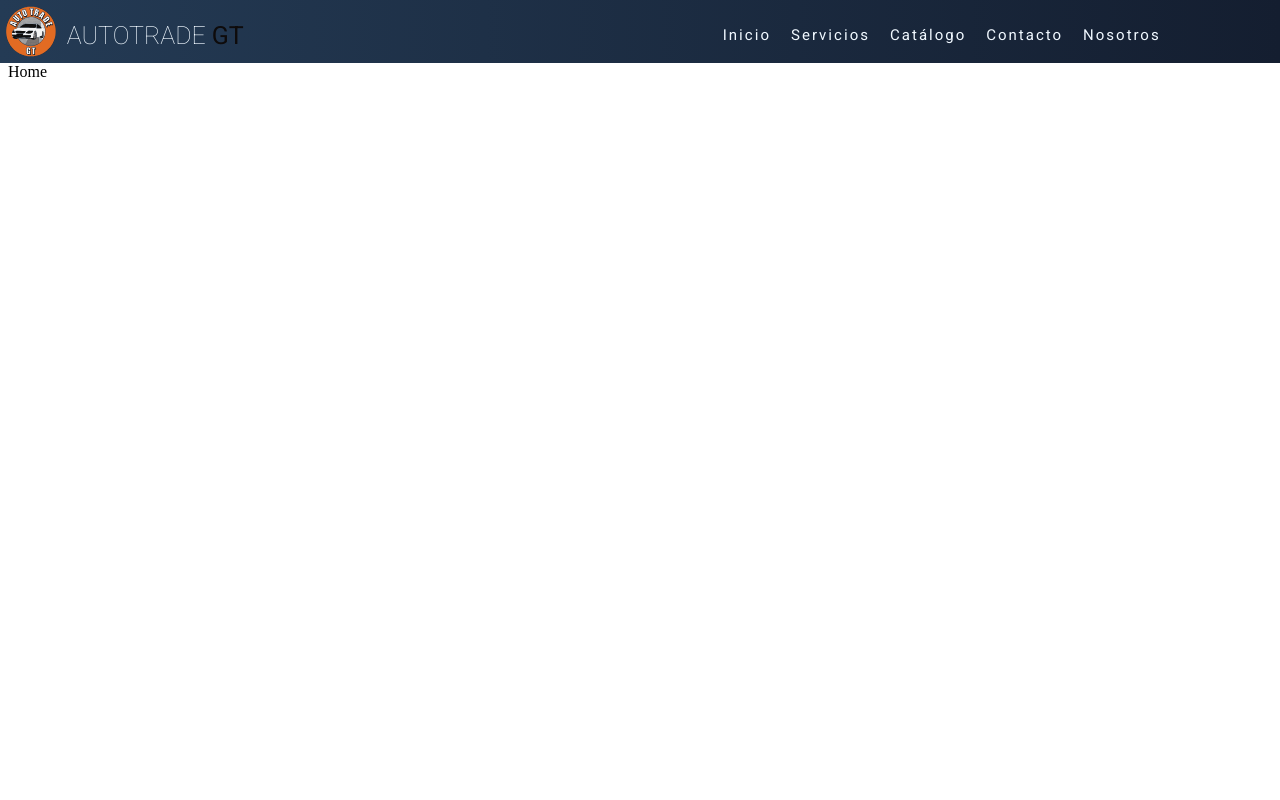
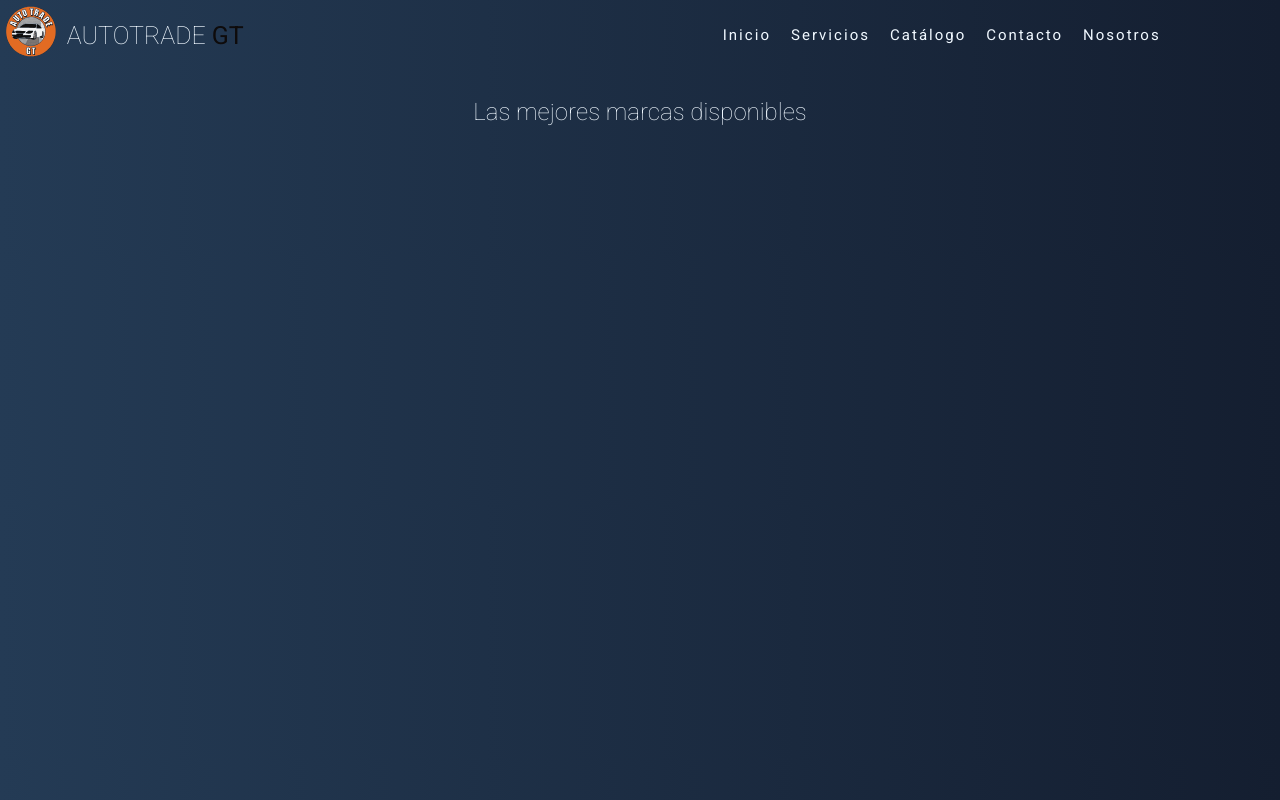
Before and after one commit to miguelgnz/autotradeprod_v2, a React (Create React App) app: page /inicio in a window 1280 px wide. Built offline with nearby package versions, Linux system fonts and the light colour scheme; some icons are missing.

Commit message:
Car brands icon banner

```diff
--- a/package.json
+++ b/package.json
@@ -10,6 +10,7 @@
     "@testing-library/jest-dom": "^5.16.2",
     "@testing-library/react": "^12.1.3",
     "@testing-library/user-event": "^13.5.0",
+    "car-makes-icons": "^1.0.0",
     "hamburger-react": "^2.4.1",
     "react": "^17.0.2",
     "react-dom": "^17.0.2",
--- a/src/App.css
+++ b/src/App.css
@@ -1,3 +1,14 @@
 body {
   margin-top: 62.5px;
+  background: #141e30; /* fallback for old browsers */
+  background: -webkit-linear-gradient(
+    to right,
+    #243b55,
+    #141e30
+  ); /* Chrome 10-25, Safari 5.1-6 */
+  background: linear-gradient(
+    to right,
+    #243b55,
+    #141e30
+  ); /* W3C, IE 10+/ Edge, Firefox 16+, Chrome 26+, Opera 12+, Safari 7+ */
 }
--- /dev/null
+++ b/src/components/BrandsBanner.js
@@ -0,0 +1,28 @@
+import React from 'react';
+import classes from './BrandsBanner.module.css';
+
+import 'car-makes-icons/dist/style.css';
+
+const BrandsBanner = () => {
+  return (
+    <div>
+      <div className={classes.Title}>
+        <h2>Las mejores marcas disponibles</h2>
+      </div>
+      <div className={classes.BrandsBanner}>
+        <i className='car-toyota' />
+        <i className='car-mitsubishi' />
+        <i className='car-volkswagen' />
+        <i className='car-nissan' />
+        <i className='car-isuzu' />
+        <i className='car-bmw' />
+        <i className='car-mazda' />
+        <i className='car-kia' />
+        <i className='car-chevrolet' />
+        <i className='car-hyundai' />
+      </div>
+    </div>
+  );
+};
+
+export default BrandsBanner;
--- /dev/null
+++ b/src/components/BrandsBanner.module.css
@@ -0,0 +1,32 @@
+.Title {
+  font-family: 'Heebo', sans-serif;
+  color: aliceblue;
+  text-align: center;
+}
+
+.Title h2 {
+  font-weight: 100;
+  padding-top: 2rem;
+  padding-bottom: 2rem;
+}
+
+.BrandsBanner {
+  display: grid;
+  grid-template-columns: repeat(5, 1fr);
+  text-align: center;
+  font-size: 4.5rem;
+}
+
+.BrandsBanner i {
+  padding: 1rem;
+  color: rgba(255, 255, 255, 0.5);
+  opacity: 1;
+}
+
+@media (max-width: 960px) {
+  .BrandsBanner {
+    grid-template-columns: repeat(2, 1fr);
+    padding: 10px;
+    text-align: center;
+  }
+}
--- a/src/components/Navbar/Navbar.module.css
+++ b/src/components/Navbar/Navbar.module.css
@@ -108,7 +108,7 @@ nav {
     display: flex;
     flex-direction: column;
     width: 100%;
-    height: 434px;
+    height: 484px;
     position: absolute;
     top: 62.5px;
     text-align: center;
--- a/src/pages/Home.js
+++ b/src/pages/Home.js
@@ -1,7 +1,9 @@
 import React from 'react';
 
+import BrandsBanner from '../components/BrandsBanner';
+
 const Home = () => {
-  return <div>Home</div>;
+  return <BrandsBanner />;
 };
 
 export default Home;
```
Also changed, not shown: 1 other file (tests, documents, lock files or other folders).
